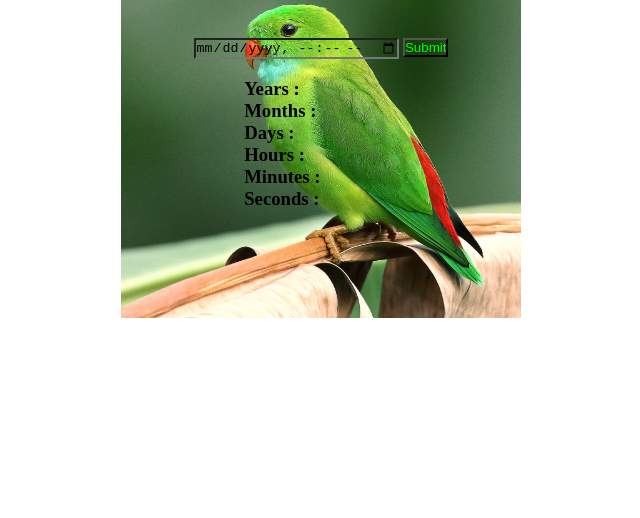
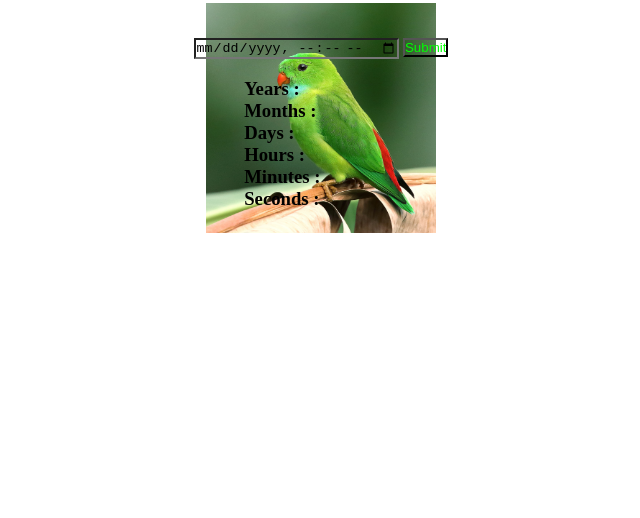
Before and after one commit to charan1712/AgeCalculator, a plain HTML site: page index.html in a window 1280 px wide. Shown: the part 282-800 px from the top of the page, without its empty margins (319-959 px from the left). Drawn offline with Linux system fonts and the light colour scheme.

Commit message:
Update age.css

```diff
--- a/age.css
+++ b/age.css
@@ -10,8 +10,8 @@
     align-items: center;
 }
 #container{
-    width: 400px;
-    height: 400px;
+    width: 230px;
+    height: 230px;
     background-image: url(./Asset/images/image13.jpg);
     background-size: 100% 100%;
     /* background-color: yellow; */
```
